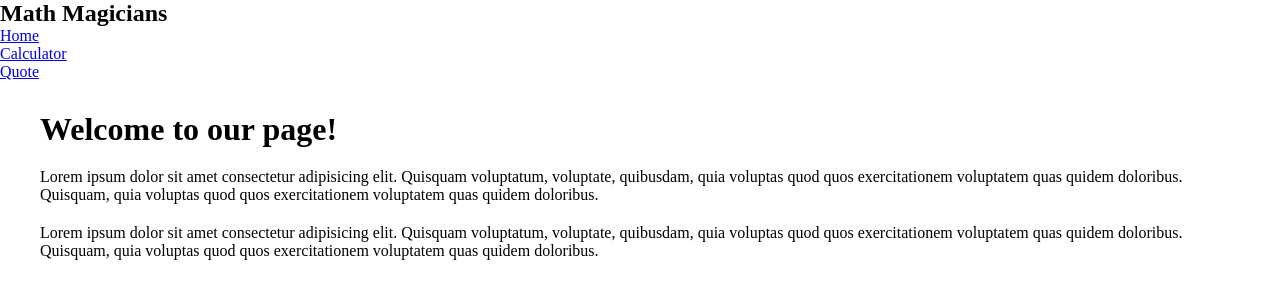
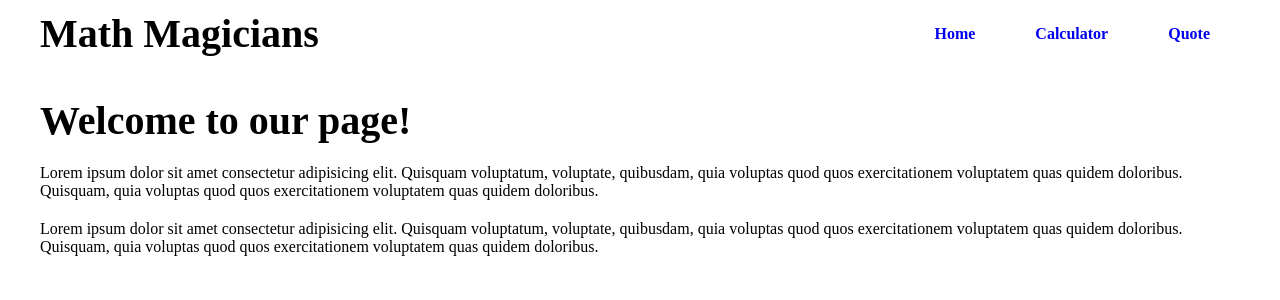
Before and after one commit to K0ppai/Math-Magicians, a React (Create React App) app: page / in a window 1280 px wide. Shown: the top 300 px of the page. Built offline with nearby package versions, Linux system fonts and the light colour scheme.

Commit message:
Add styling for the Nav component

```diff
--- a/src/components/nav.js
+++ b/src/components/nav.js
@@ -1,4 +1,5 @@
 import { Link } from 'react-router-dom';
+import '../styles/nav.css';
 
 function Nav() {
   return (
--- /dev/null
+++ b/src/styles/nav.css
@@ -0,0 +1,23 @@
+nav{
+  padding: 10px 40px;
+  display: flex;
+  align-items: center;
+  justify-content: space-between;
+}
+
+h1{
+  font-size: 40px;
+}
+
+ul{
+  display: flex;
+}
+li{
+  list-style: none;
+  margin: 0 30px;
+  font-weight: bold;
+}
+
+li a{
+  text-decoration: none;
+}
```
